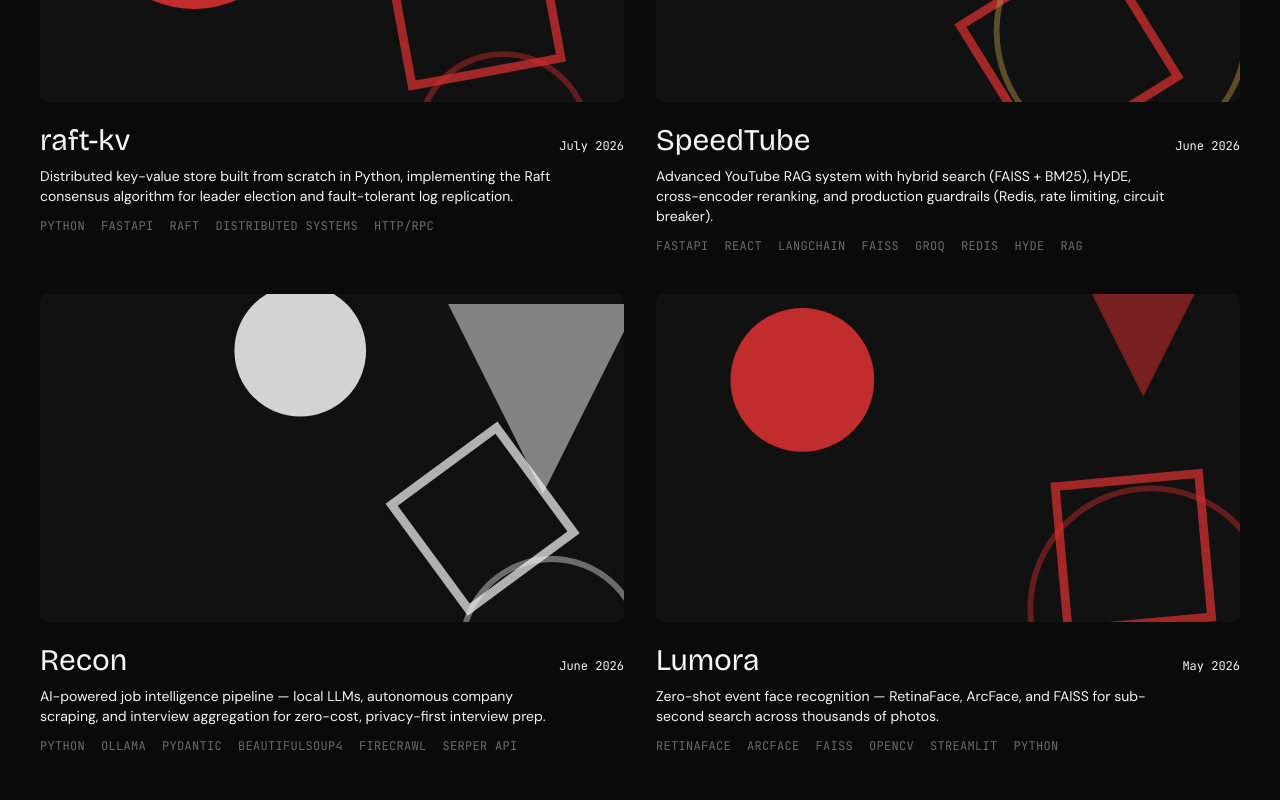
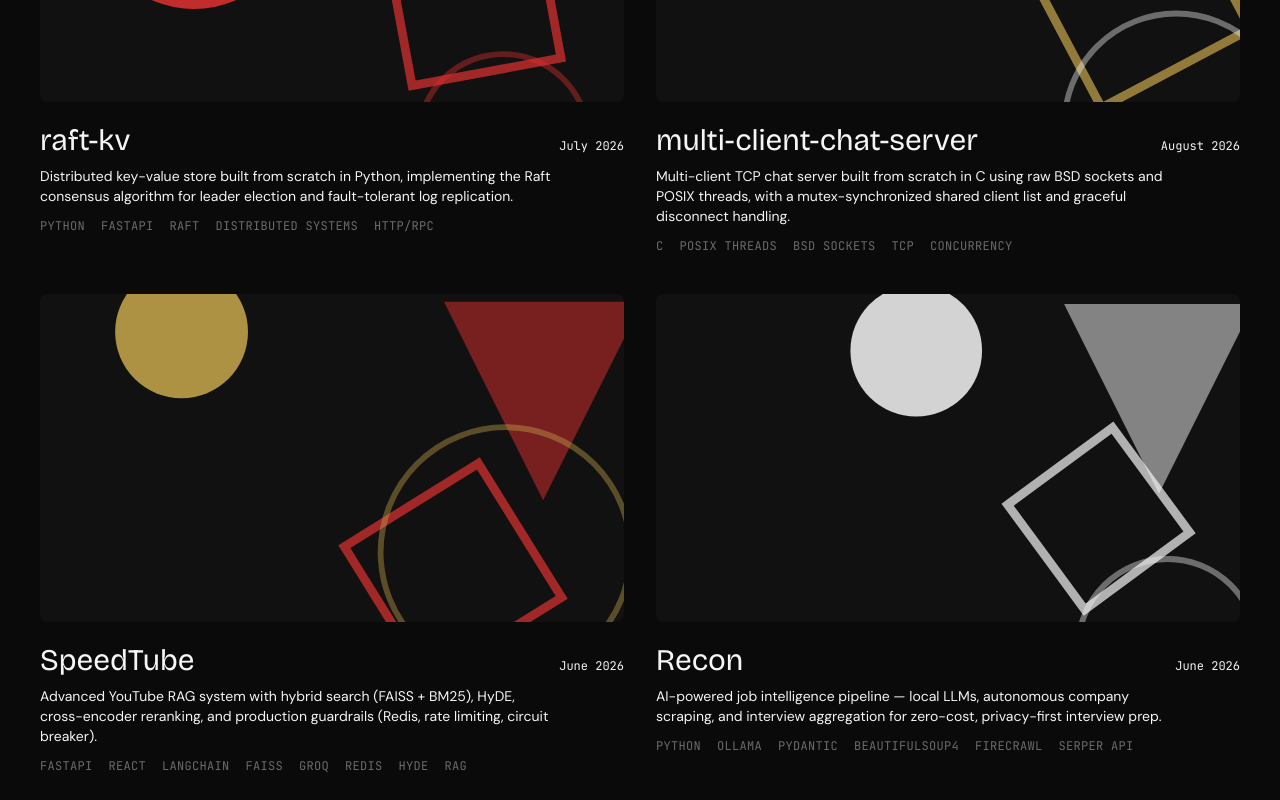
Before and after one commit to divijaiwanth/Personal-Portfolio, a React (Vite) app: page / in a window 1280 px wide. Shown: the part 1980-2780 px from the top of the page. Built offline with nearby package versions, Linux system fonts and the light colour scheme.

Commit message:
added project

```diff
--- a/src/data/projects.ts
+++ b/src/data/projects.ts
@@ -30,6 +30,24 @@ Verified live end-to-end, including killing the leader process mid-session and c
     techStack: ['Python', 'FastAPI', 'Raft', 'Distributed Systems', 'HTTP/RPC'],
     role: 'Backend Engineer',
     githubUrl: 'https://github.com/divijaiwanth/raft-kv',
+    coverImage: '/images/speedtube-cover.svg', // Add this image
+    images: [],
+    featured: true,
+  },
+  {
+    slug: 'multi-client-chat-server',
+    title: 'multi-client-chat-server',
+    year: 'August 2026',
+    shortDescription:
+      'Multi-client TCP chat server built from scratch in C using raw BSD sockets and POSIX threads, with a mutex-synchronized shared client list and graceful disconnect handling.',
+    longDescription: `💬 multi-client-chat-server is a from-scratch TCP chat server and client in C, built to work through the concurrency and synchronization problems that only show up once more than one client connects at a time.
+
+The server's main thread does nothing but accept() connections; each client gets its own detached pthread for its entire lifecycle — reading its name, reading chat lines, and broadcasting them — with no work handed back to the main thread. The single shared piece of state, a linked list of connected clients, is guarded by one mutex so adds, removes, and broadcasts can never race or dereference a half-freed pointer.
+
+Chose TCP over UDP for in-order, exactly-once delivery, and thread-per-connection over epoll for simplicity at a bounded scale (up to ~64 clients), while documenting exactly where that tradeoff stops scaling and what the epoll-based fix would look like. Verified locally with 3 concurrent clients, including a mid-session disconnect broadcasting correctly to the rest of the room with no leaked threads. No encryption or authentication are explicitly scoped out and documented as known limitations.`,
+    techStack: ['C', 'POSIX Threads', 'BSD Sockets', 'TCP', 'Concurrency'],
+    role: 'Systems Engineer',
+    githubUrl: 'https://github.com/divijaiwanth/multi-client-chat-server',
     coverImage: '/images/speedtube-cover.svg', // Add this image
     images: [],
     featured: true,
@@ -121,6 +139,7 @@ A Streamlit interface supports URL-based ingestion and natural language querying
     images: [],
     featured: true,
   },
+
   {
     slug: 'ai-qr-generator',
     title: 'AI QR Generator',
```
